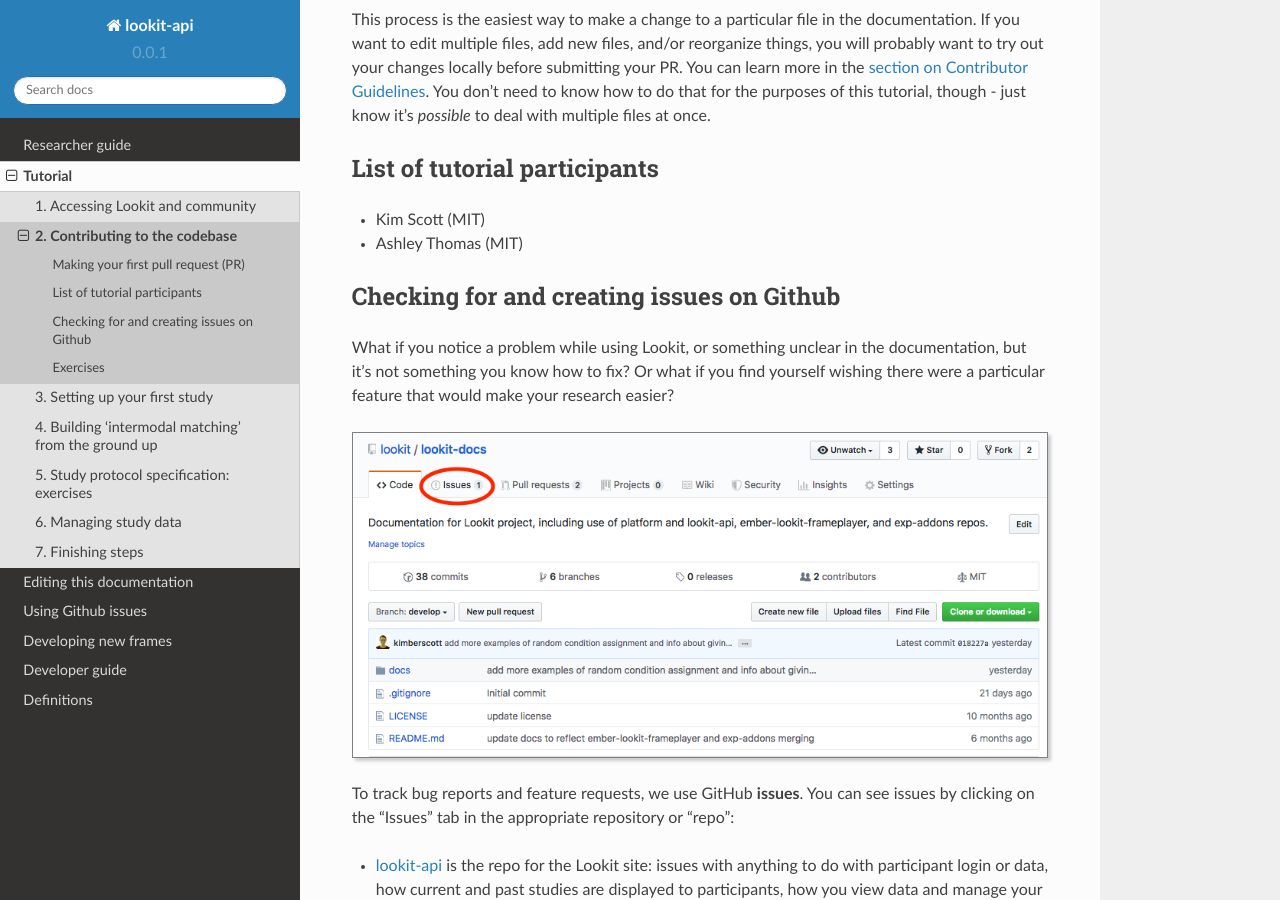
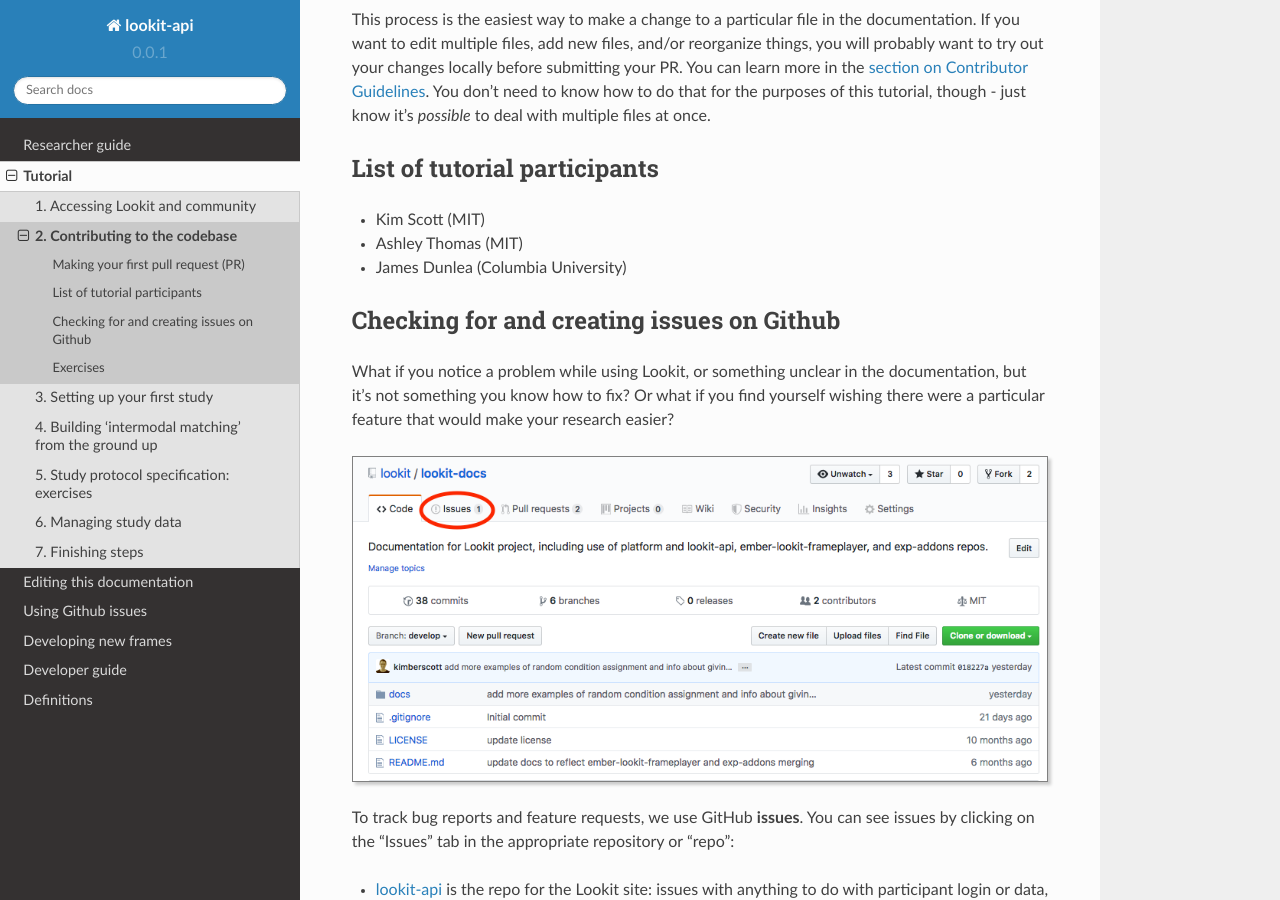
Before and after one commit to lookit/lookit-docs, a Sphinx documentation site: the page built from docs/source/tutorial-contributing.rst, in a window 1280 px wide and 900 px high, scrolled down 3541 px. Built offline with Sphinx 7.4.7 and the Read the Docs theme 2.0.0, drawn with Linux system fonts in a browser that asks for light colours.

Commit message:
Add tutorial participant to list

```diff
--- a/docs/source/tutorial-contributing.rst
+++ b/docs/source/tutorial-contributing.rst
@@ -65,7 +65,7 @@
 ------------------------------
 - Kim Scott (MIT)
 - Ashley Thomas (MIT)
-
+- James Dunlea (Columbia University)
 
 .. _Github issues overview:
 
```
